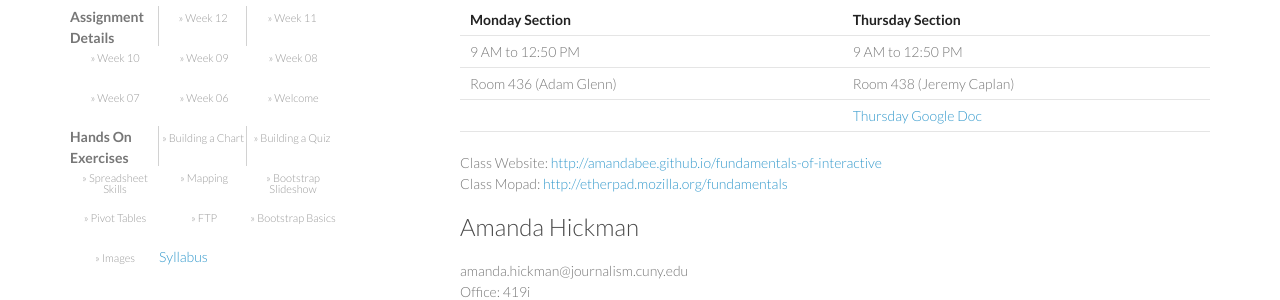
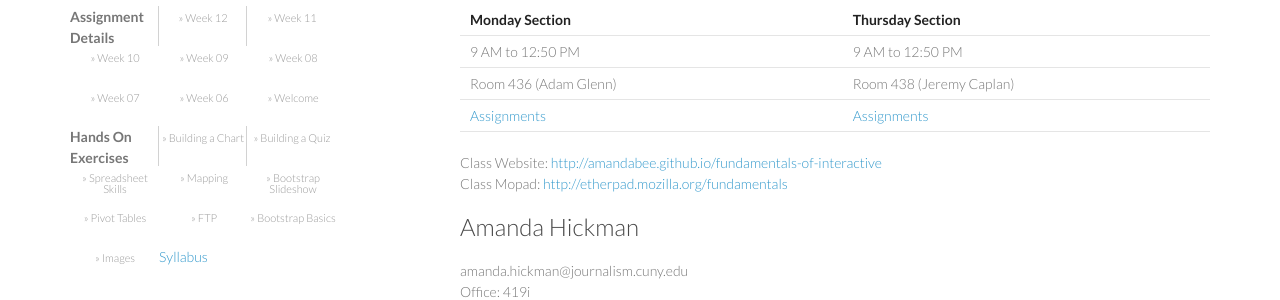
Before and after one commit to amandabee/fundamentals-of-interactive, a Jekyll site: the page built from index.md, in a window 1280 px wide and 900 px high. Shown: the part 167-467 px from the top of the window. Built offline with Jekyll 4.4.1, drawn with Linux system fonts in a browser that asks for light colours; nearby versions of some CDN libraries.

Commit message:
Update index.md

```diff
--- a/index.md
+++ b/index.md
@@ -11,7 +11,7 @@ categories : [syllabus]
  |-----------------------|---|---------------------
  | 9 AM to 12:50 PM      |   | 9 AM to 12:50 PM
  | Room 436 (Adam Glenn) |   | Room 438 (Jeremy Caplan)
- |                       |   | [Thursday Google Doc](https://docs.google.com/document/d/1Ogoe9zm2Uhj2Gzx64rnoSXAyNTi1wbviGHDniCR06-A/edit?usp=sharing)
+ | [Assignments](https://docs.google.com/document/d/1WivcUXhWp-kmdU8iz8Du7alwP12VN2LSgygBz7s0PBs/edit?usp=sharing)                      |   | [Assignments](https://docs.google.com/document/d/1WivcUXhWp-kmdU8iz8Du7alwP12VN2LSgygBz7s0PBs/edit?usp=sharing)
 
 Class Website: <http://amandabee.github.io/fundamentals-of-interactive>
 Class Mopad: <http://etherpad.mozilla.org/fundamentals>
```
